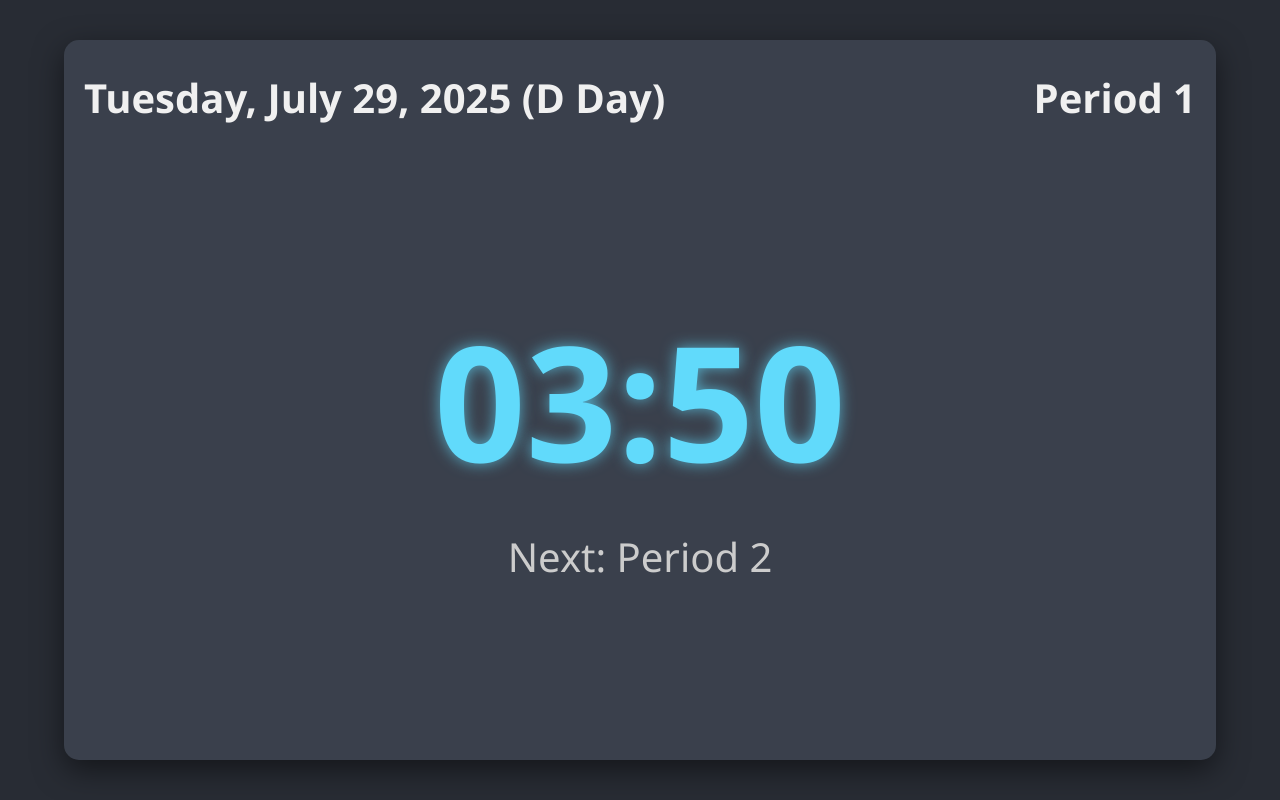
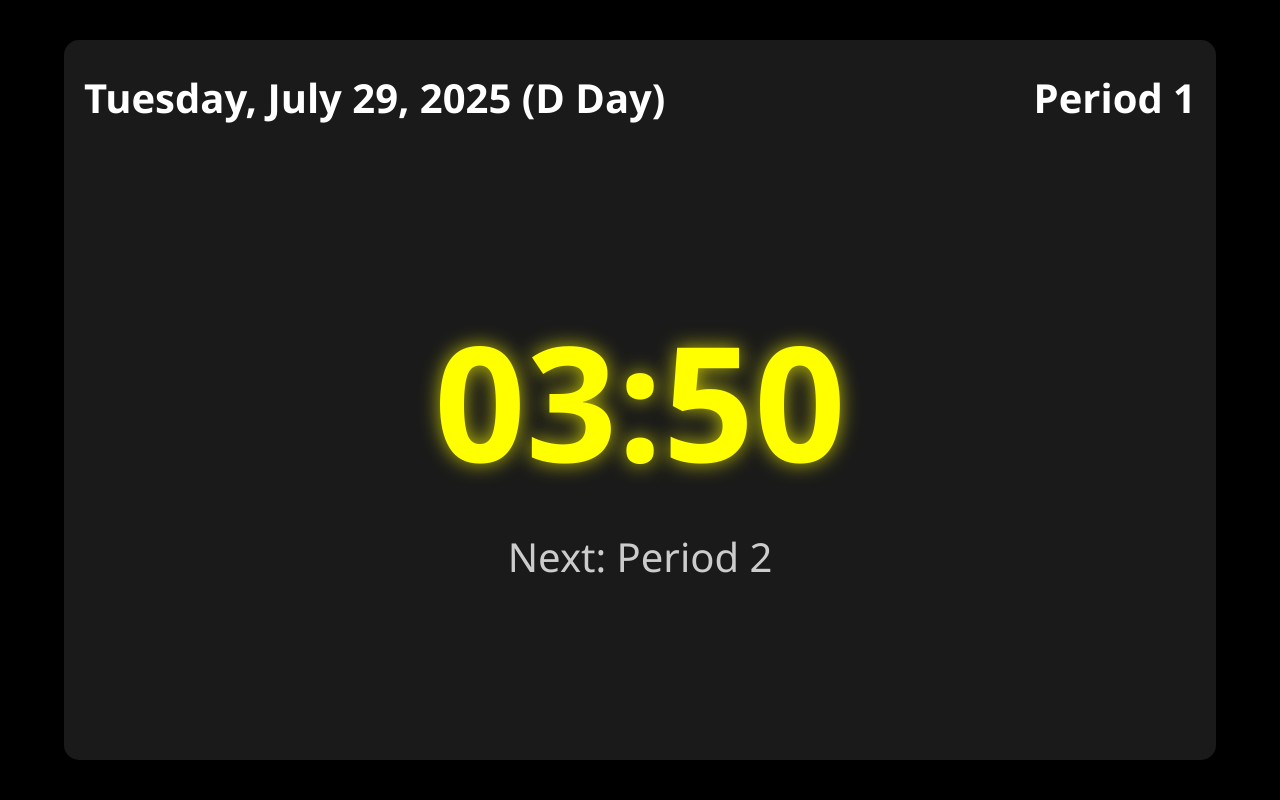
Before and after one commit to leescolm/Classroom_Countdown, a plain HTML site: page index.html in a window 1280 px wide. Drawn offline with Linux system fonts and the light colour scheme.

Commit message:
Update style.css

```diff
--- a/style.css
+++ b/style.css
@@ -5,8 +5,8 @@ body {
     justify-content: center;
     align-items: center;
     min-height: 100vh;
-    background-color: #282c34; /* Dark background */
-    color: #f0f0f0; /* Light text */
+    background-color: #000000; /* Black background */
+    color: #FFFFFF; /* White text for general elements */
     overflow: hidden; /* Prevent scrollbars */
 }
 
@@ -16,7 +16,7 @@ body {
     justify-content: space-between;
     width: 90vw;
     height: 90vh;
-    background-color: #3a404c;
+    background-color: #1a1a1a; /* Slightly lighter black for the container */
     border-radius: 15px;
     box-shadow: 0 10px 30px rgba(0, 0, 0, 0.5);
     padding: 20px;
@@ -31,6 +31,7 @@ body {
     padding: 10px 0;
     font-size: 2.5em; /* Larger font for header */
     font-weight: bold;
+    color: #FFFFFF; /* White text for header details */
 }
 
 .top-left {
@@ -53,15 +54,15 @@ body {
 #countdown-timer {
     font-size: 10em; /* Very large for the main countdown */
     font-weight: bold;
-    color: #61dafb; /* A vibrant color */
-    text-shadow: 0 0 15px rgba(97, 218, 251, 0.7);
+    color: #FFFF00; /* Bright Yellow for the countdown numbers */
+    text-shadow: 0 0 20px rgba(255, 255, 0, 0.7); /* Subtle yellow glow */
     white-space: nowrap; /* Prevent timer from wrapping */
 }
 
 #next-period-info {
     font-size: 2.5em; /* Info about the next period */
     margin-top: 20px;
-    color: #ccc;
+    color: #CCCCCC; /* Slightly subdued white for info text */
 }
 
 /* Responsive adjustments */
```
